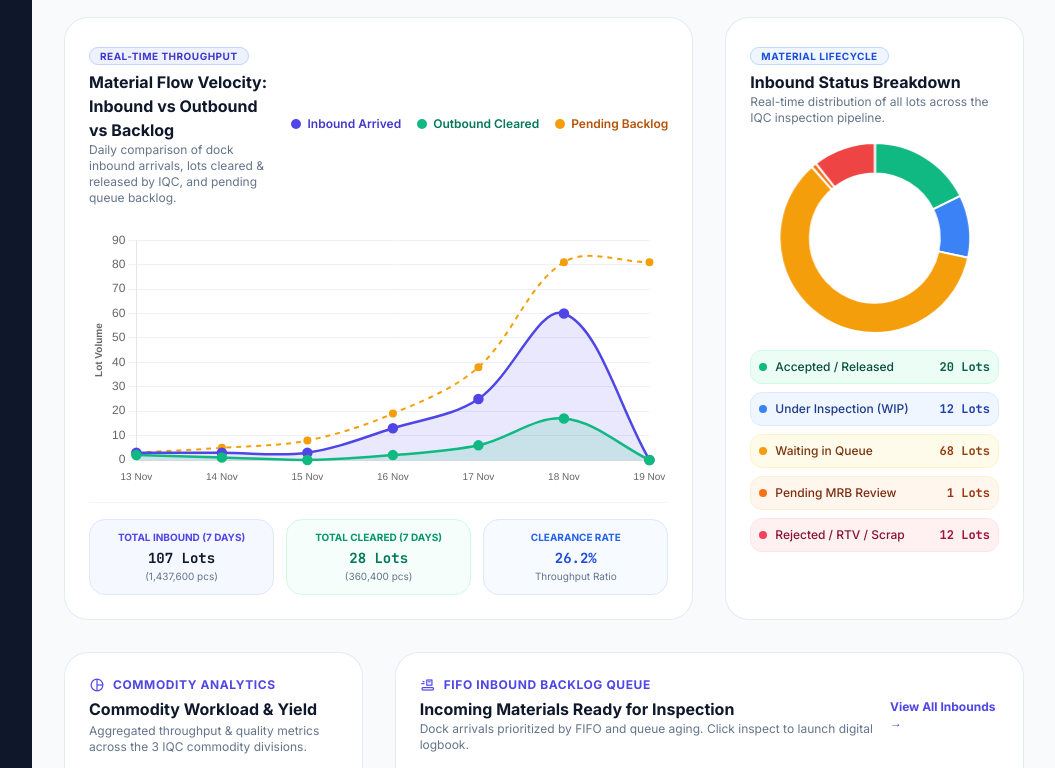
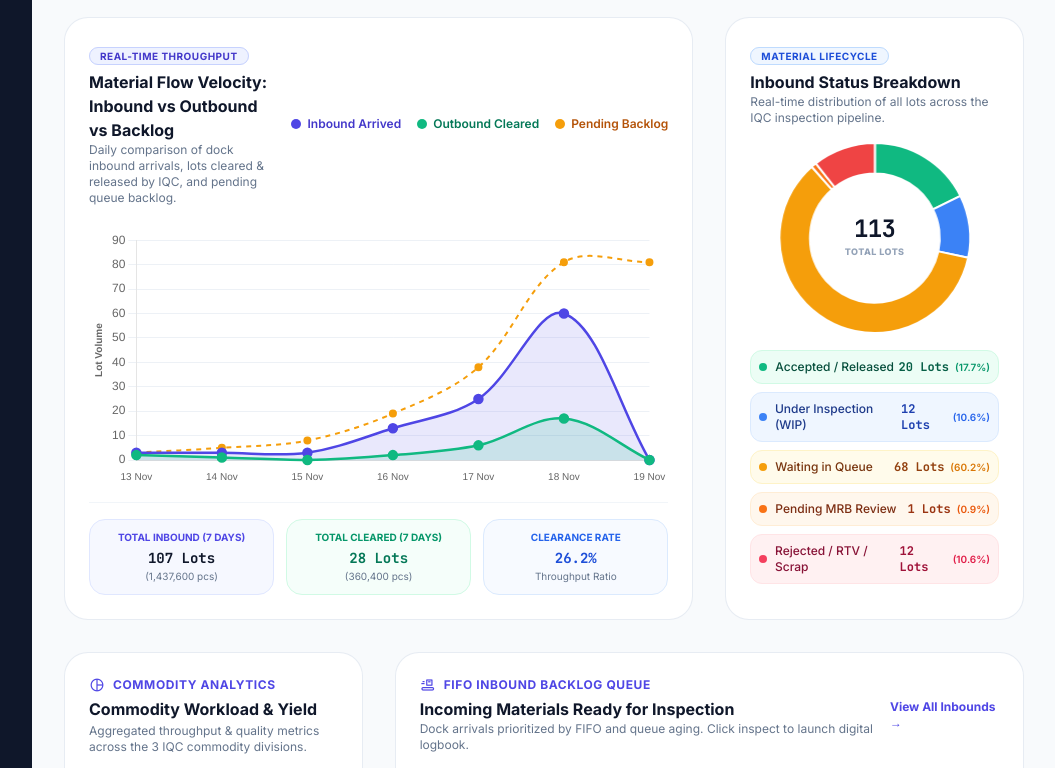
Before and after one commit to SerlinYolanda/logbook_digital_iqc, a Laravel app: page /dashboard in a window 1280 px wide. Shown: the part 535-1303 px from the top of the page, without its empty margins (224-1279 px from the left). Run offline with Laravel 12, Linux system fonts and the light colour scheme; a user stored in the database is signed in; data comes from the database, SQL or seed files in the repository; some libraries are stand-ins or nearby versions.

Commit message:
feat(dashboard): add center KPI counter and percentages to Inbound Status donut chart

```diff
--- a/app-backend/resources/views/dashboard/index.blade.php
+++ b/app-backend/resources/views/dashboard/index.blade.php
@@ -294,6 +294,11 @@
 
                     <div class="mt-4 relative h-48 w-full flex items-center justify-center">
                         <canvas id="statusDonutChart"></canvas>
+                        <!-- Center Counter Badge in Donut -->
+                        <div class="absolute inset-0 flex flex-col items-center justify-center pointer-events-none text-center">
+                            <span class="text-2xl font-black text-slate-900 font-mono tracking-tight leading-none">{{ $totalInbound }}</span>
+                            <span class="text-[9px] font-extrabold uppercase text-slate-400 tracking-wider mt-1">Total Lots</span>
+                        </div>
                     </div>
 
                     <!-- Status Breakdown List -->
@@ -302,31 +307,46 @@
                             <span class="flex items-center gap-2 font-medium text-emerald-900">
                                 <span class="w-2 h-2 rounded-full bg-emerald-500"></span> Accepted / Released
                             </span>
-                            <span class="font-bold font-mono text-emerald-800">{{ $statusBreakdown['released'] }} Lots</span>
+                            <div class="flex items-center gap-1.5">
+                                <span class="font-bold font-mono text-emerald-800">{{ $statusBreakdown['released'] }} Lots</span>
+                                <span class="text-[10px] text-emerald-600 font-semibold">({{ $totalInbound > 0 ? round(($statusBreakdown['released'] / $totalInbound) * 100, 1) : 0 }}%)</span>
+                            </div>
                         </div>
                         <div class="flex items-center justify-between p-2 rounded-xl bg-blue-50 border border-blue-100">
                             <span class="flex items-center gap-2 font-medium text-blue-900">
                                 <span class="w-2 h-2 rounded-full bg-blue-500"></span> Under Inspection (WIP)
                             </span>
-                            <span class="font-bold font-mono text-blue-800">{{ $statusBreakdown['in_inspection'] }} Lots</span>
+                            <div class="flex items-center gap-1.5">
+                                <span class="font-bold font-mono text-blue-800">{{ $statusBreakdown['in_inspection'] }} Lots</span>
+                                <span class="text-[10px] text-blue-600 font-semibold">({{ $totalInbound > 0 ? round(($statusBreakdown['in_inspection'] / $totalInbound) * 100, 1) : 0 }}%)</span>
+                            </div>
                         </div>
                         <div class="flex items-center justify-between p-2 rounded-xl bg-amber-50 border border-amber-100">
                             <span class="flex items-center gap-2 font-medium text-amber-900">
                                 <span class="w-2 h-2 rounded-full bg-amber-500"></span> Waiting in Queue
                             </span>
-                            <span class="font-bold font-mono text-amber-800">{{ $statusBreakdown['waiting'] }} Lots</span>
+                            <div class="flex items-center gap-1.5">
+                                <span class="font-bold font-mono text-amber-800">{{ $statusBreakdown['waiting'] }} Lots</span>
+                                <span class="text-[10px] text-amber-600 font-semibold">({{ $totalInbound > 0 ? round(($statusBreakdown['waiting'] / $totalInbound) * 100, 1) : 0 }}%)</span>
+                            </div>
                         </div>
                         <div class="flex items-center justify-between p-2 rounded-xl bg-orange-50 border border-orange-100">
                             <span class="flex items-center gap-2 font-medium text-orange-900">
                                 <span class="w-2 h-2 rounded-full bg-orange-500"></span> Pending MRB Review
                             </span>
-                            <span class="font-bold font-mono text-orange-800">{{ $statusBreakdown['mrb_hold'] }} Lots</span>
+                            <div class="flex items-center gap-1.5">
+                                <span class="font-bold font-mono text-orange-800">{{ $statusBreakdown['mrb_hold'] }} Lots</span>
+                                <span class="text-[10px] text-orange-600 font-semibold">({{ $totalInbound > 0 ? round(($statusBreakdown['mrb_hold'] / $totalInbound) * 100, 1) : 0 }}%)</span>
+                            </div>
                         </div>
                         <div class="flex items-center justify-between p-2 rounded-xl bg-rose-50 border border-rose-100">
                             <span class="flex items-center gap-2 font-medium text-rose-900">
                                 <span class="w-2 h-2 rounded-full bg-rose-500"></span> Rejected / RTV / Scrap
                             </span>
-                            <span class="font-bold font-mono text-rose-800">{{ $statusBreakdown['rejected'] }} Lots</span>
+                            <div class="flex items-center gap-1.5">
+                                <span class="font-bold font-mono text-rose-800">{{ $statusBreakdown['rejected'] }} Lots</span>
+                                <span class="text-[10px] text-rose-600 font-semibold">({{ $totalInbound > 0 ? round(($statusBreakdown['rejected'] / $totalInbound) * 100, 1) : 0 }}%)</span>
+                            </div>
                         </div>
                     </div>
                 </div>
```
